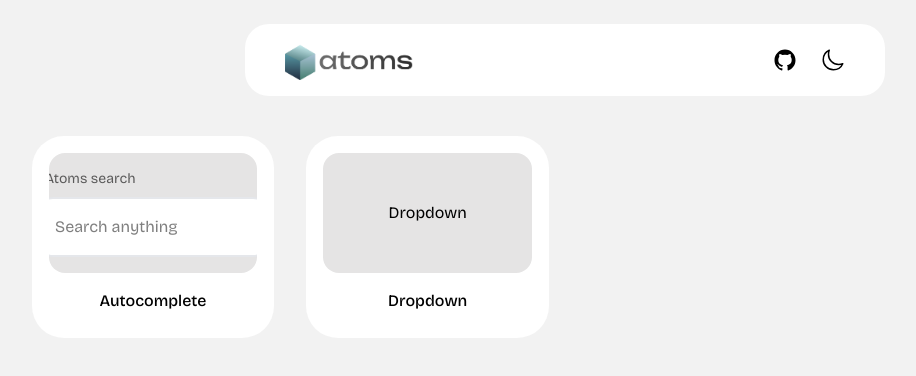
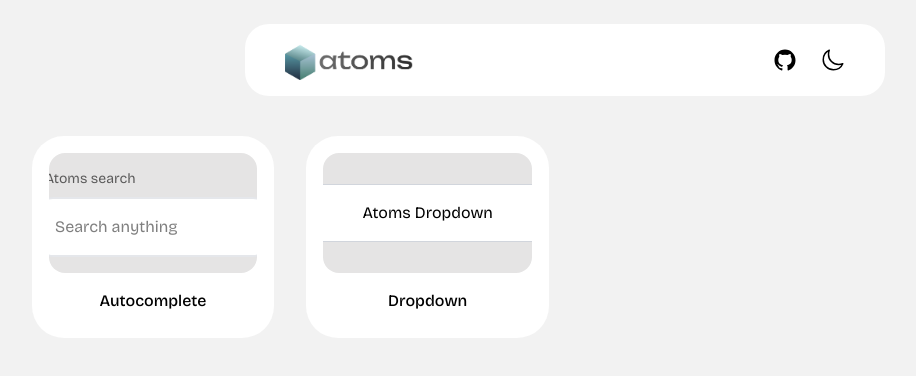
Before and after one commit to gokulcodes/atoms, a React (Vite) app: page / in a window 1280 px wide. Shown: the top 376 px of the page, without its empty margins (75-991 px from the left). Built offline with nearby package versions, Linux system fonts and the light colour scheme; a web font is replaced by a local one.

Commit message:
Dropdown Initial development completed

```diff
--- /dev/null
+++ b/src/components/Dropdown/View/Button.jsx
@@ -0,0 +1,32 @@
+import { useCallback, useContext, useEffect } from 'react';
+import dropDownContext from '../controller/DropdownContext';
+import PropTypes from 'prop-types';
+
+function Button({ children }) {
+	const { dispatch } = useContext(dropDownContext);
+
+	useEffect(() => {
+		dispatch({ type: 'toggle' });
+	}, []);
+
+	const handleListDisplayToggle = useCallback(() => {
+		dispatch({ type: 'toggle' });
+	}, []);
+
+	return (
+		<button
+			className="border dark:border-white/10 border-gray-300 min-w-64 dark:bg-cardBg-dark dark:text-white bg-white px-4 py-4 md:px-8 md:py-4 rounded-xl cursor-pointer hover:dark:bg-bodyBg-dark hover:bg-gray-200"
+			onClick={handleListDisplayToggle}
+			id="dropdown"
+		>
+			{children}
+		</button>
+	);
+}
+
+Button.propTypes = {
+	children: PropTypes.element,
+	isInitiallyOpen: PropTypes.bool,
+};
+
+export default Button;
--- /dev/null
+++ b/src/components/Dropdown/View/DropdownMenu.jsx
@@ -0,0 +1,39 @@
+import { useReducer, Fragment, cloneElement } from 'react';
+import DropDownContext, {
+	initialState,
+	reducer,
+} from '../controller/DropdownContext';
+import Button from './Button';
+import Item from './Item';
+import List from './List';
+import PropTypes from 'prop-types';
+
+function DropdownMenu({ children, isInitiallyOpen }) {
+	const [state, dispatch] = useReducer(reducer, initialState);
+
+	return (
+		<DropDownContext.Provider value={{ ...state, dispatch }}>
+			<div
+				className="relative"
+				id="dropdownMenu"
+			>
+				{children.map((children) => (
+					<Fragment key={children.type.name}>
+						{cloneElement(children, { isInitiallyOpen })}
+					</Fragment>
+				))}
+			</div>
+		</DropDownContext.Provider>
+	);
+}
+
+DropdownMenu.propTypes = {
+	children: PropTypes.element,
+	isInitiallyOpen: PropTypes.bool,
+};
+
+DropdownMenu.Button = Button;
+DropdownMenu.List = List;
+DropdownMenu.Item = Item;
+
+export default DropdownMenu;
--- /dev/null
+++ b/src/components/Dropdown/View/Item.jsx
@@ -0,0 +1,29 @@
+import { useContext } from 'react';
+import dropDownContext from '../controller/DropdownContext';
+import PropTypes from 'prop-types';
+
+function Item({ children, index }) {
+	const { dispatch } = useContext(dropDownContext);
+
+	const handleItemSelect = () => {
+		dispatch({ type: 'updateActiveItem', payload: index });
+	};
+
+	return (
+		<li className="w-full dark:hover:bg-bodyBg-dark hover:bg-gray-100 cursor-pointer dark:bg-cardBg-dark dark:text-white bg-white px-6 py-4 border-b dark:border-white/10 border-gray-200 flex justify-between">
+			<button
+				className="text-left"
+				onClick={handleItemSelect}
+			>
+				{children}
+			</button>
+		</li>
+	);
+}
+
+Item.propTypes = {
+	children: PropTypes.element,
+	index: PropTypes.number,
+};
+
+export default Item;
--- /dev/null
+++ b/src/components/Dropdown/View/List.jsx
@@ -0,0 +1,24 @@
+import { useContext } from 'react';
+import dropDownContext from '../controller/DropdownContext';
+import { createPortal } from 'react-dom';
+import PropTypes from 'prop-types';
+
+function List({ children }) {
+	const { isOpen } = useContext(dropDownContext);
+	let parent = document.getElementById('dropdownMenu');
+	if (!isOpen || !parent) {
+		return null;
+	}
+	return createPortal(
+		<ul className="absolute animate-openup w-full rounded-xl overflow-hidden top-16">
+			{children}
+		</ul>,
+		parent
+	);
+}
+
+List.propTypes = {
+	children: PropTypes.element,
+};
+
+export default List;
--- /dev/null
+++ b/src/components/Dropdown/controller/DropdownContext.js
@@ -0,0 +1,26 @@
+/** @format */
+
+import { createContext } from 'react';
+
+export const initialState = {
+	isOpen: false,
+	activeItem: 0,
+};
+
+export const reducer = (state, action) => {
+	switch (action.type) {
+		case 'toggle':
+			return {
+				...state,
+				isOpen: !state.isOpen,
+			}; // don't directly mutate the state, return a new object
+		case 'updateActiveItem':
+			return {
+				...state,
+				activeItem: action.payload,
+			};
+	}
+};
+
+let dropDownContext = createContext();
+export default dropDownContext;
--- a/src/components/Dropdown/index.jsx
+++ b/src/components/Dropdown/index.jsx
@@ -1,7 +1,24 @@
 /** @format */
 
+import DropdownMenu from './View/DropdownMenu';
+
 function Dropdown() {
-	return <div>Dropdown</div>;
+	return (
+		<DropdownMenu isInitiallyOpen={true}>
+			<DropdownMenu.Button>Atoms Dropdown</DropdownMenu.Button>
+			<DropdownMenu.List>
+				<DropdownMenu.Item>File</DropdownMenu.Item>
+				<DropdownMenu.Item>Explore</DropdownMenu.Item>
+				<DropdownMenu.Item>Folder</DropdownMenu.Item>
+				<DropdownMenu.Item>View</DropdownMenu.Item>
+				<DropdownMenu.Item>Tools</DropdownMenu.Item>
+				<DropdownMenu.Item>Build</DropdownMenu.Item>
+				<DropdownMenu.Item>
+					Build Items at long spaceses
+				</DropdownMenu.Item>
+			</DropdownMenu.List>
+		</DropdownMenu>
+	);
 }
 
 export default Dropdown;
--- a/src/componentDictionary.jsx
+++ b/src/core/ComponentDictionary.jsx
@@ -1,7 +1,7 @@
 /** @format */
 
-import Autocomplete from './components/Autocomplete';
-import Dropdown from './components/Dropdown';
+import Autocomplete from '../components/Autocomplete';
+import Dropdown from '../components/Dropdown';
 
 export const allComponents = [
 	{
--- a/src/core/ComponentsWrapper.jsx
+++ b/src/core/ComponentsWrapper.jsx
@@ -1,6 +1,6 @@
 /** @format */
 
-import { allComponents } from '@/componentDictionary';
+import { allComponents } from '@/core/ComponentDictionary';
 import ComponentCard from './ComponentCard';
 
 function ComponentsWrapper() {
--- a/src/core/Markdown.jsx
+++ b/src/core/Markdown.jsx
@@ -21,5 +21,6 @@
  *
  * Line starts with ![alt](URL) symbol, create a image tag with URL attribute and add alt tag to it
  *
+ * <! > Create a comment node for commented markdown
  * @format
  */
--- a/src/pages/Demo.jsx
+++ b/src/pages/Demo.jsx
@@ -2,7 +2,7 @@
 
 import DemoView from '@/core/DemoView';
 import Layout from '@/core/Layout';
-import getComponent from '@/componentDictionary';
+import getComponent from '@/core/ComponentDictionary';
 import { useParams } from 'react-router';
 
 function Demo() {
--- a/vite.config.js
+++ b/vite.config.js
@@ -18,6 +18,6 @@ export default defineConfig({
 		},
 	},
 	esbuild: {
-		jsxInject: 'import React from "react"',
+		jsxInject: 'import React from "react";',
 	},
 });
```
Also changed, not shown: src/components/Dropdown/README.md.
